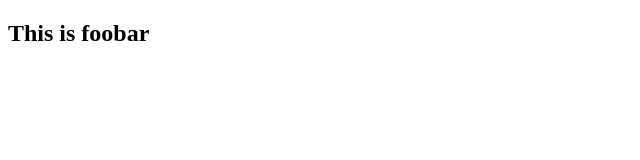
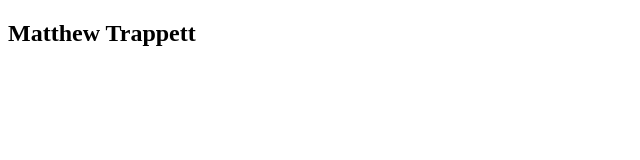
Before and after one commit to mtrappett4/foobar, a plain HTML site: page index.html in a window 1280 px wide. Shown: the whole page, without its empty margins (0-640 px from the left). Drawn offline with Linux system fonts and the light colour scheme.

Commit message:
update h2 with my name

```diff
--- a/index.html
+++ b/index.html
@@ -4,6 +4,6 @@
     <title>I'm Committed</title>
 </head>
 <body>
-    <h2>This is foobar</h2>
+    <h2>Matthew Trappett</h2>
 </body>
 </html>
```
